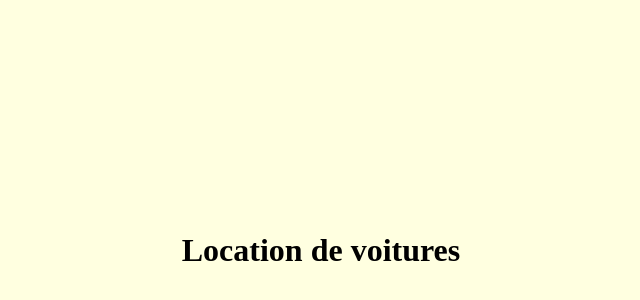
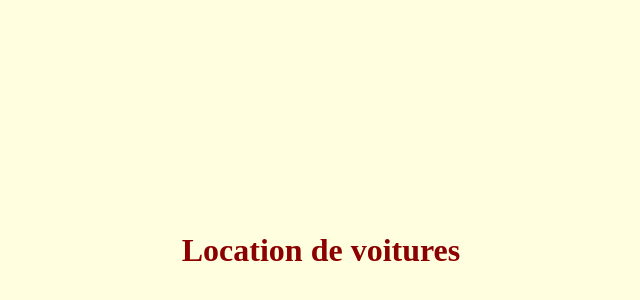
Before and after one commit to Msan8811/Location, a plain HTML site: page index.html in a window 1280 px wide. Shown: the part 42-342 px from the top of the page, without its empty margins (319-959 px from the left). Drawn offline with Linux system fonts and the light colour scheme.

Commit message:
2e maj Modif couleur texte

```diff
--- a/index.html
+++ b/index.html
@@ -5,6 +5,6 @@
 	<title>Accueil</title>
 </head>
 <body style="background-color:lightyellow ;">
-	<h1 style="padding-top: 20%; padding-bottom: 20%; text-align: center;">Location de voitures</h1>
+	<h1 style="padding-top: 20%; padding-bottom: 20%; text-align: center;color: darkred;">Location de voitures</h1>
 </body>
 </html>
```
